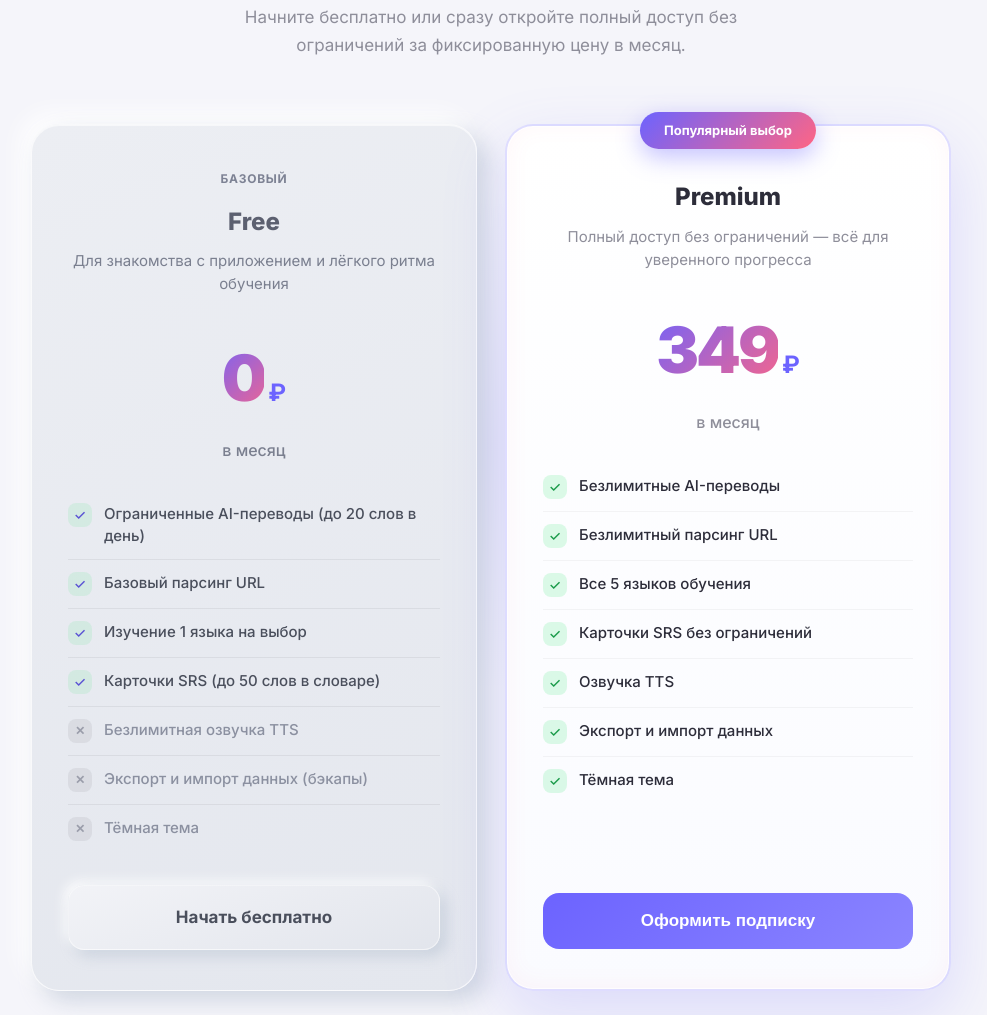
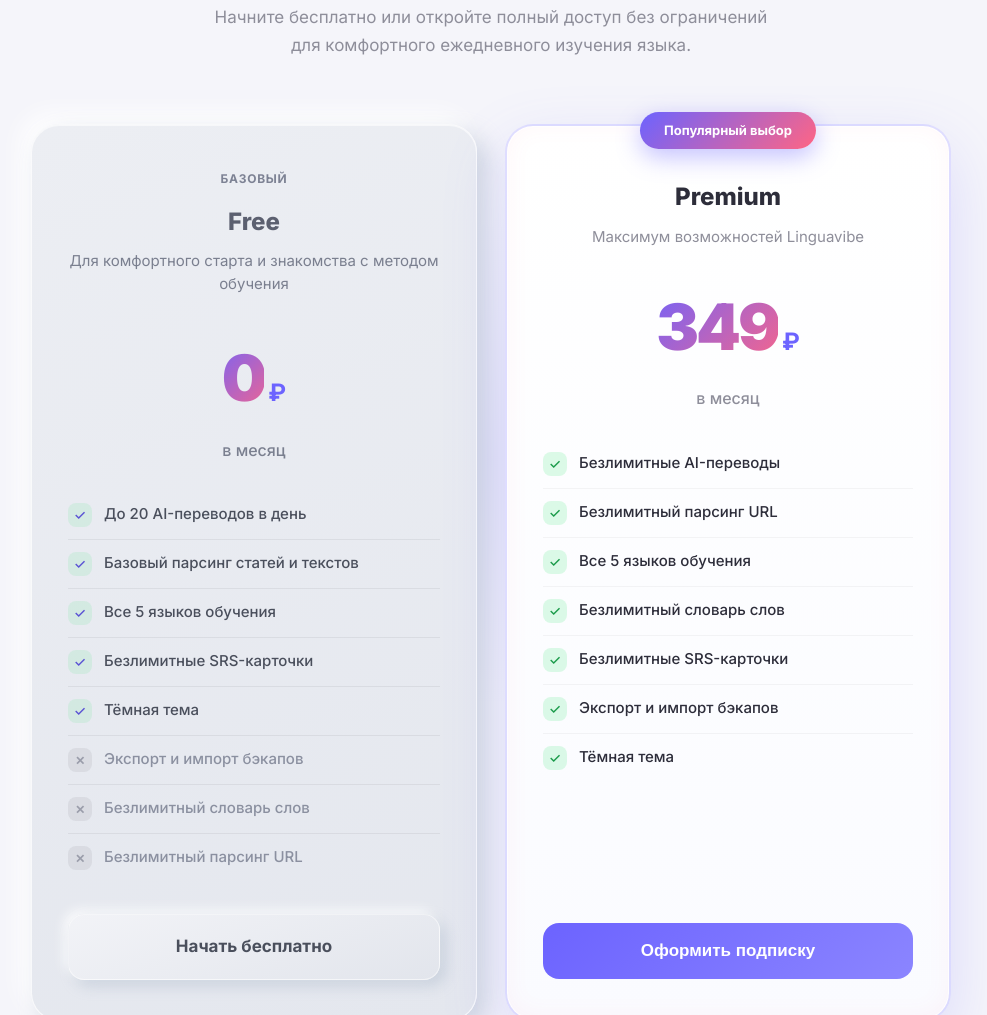
Before and after one commit to Xenofff/LinguaSite, a website: page public/index.html in a window 1280 px wide. Shown: the part 4174-5189 px from the top of the page, without its empty margins (149-1136 px from the left). Drawn offline with nearby package versions, Linux system fonts and the light colour scheme.

Commit message:
Refactored price blocks

```diff
--- a/public/index.html
+++ b/public/index.html
@@ -241,93 +241,152 @@
                 <div class="section-label">💎 Тарифы</div>
                 <h2 class="section-title">Free и Premium — сравните возможности</h2>
                 <p class="section-subtitle">
-                    Начните бесплатно или сразу откройте полный доступ без ограничений за фиксированную цену в месяц.
+                    Начните бесплатно или откройте полный доступ без ограничений для комфортного ежедневного изучения языка.
                 </p>
             </div>
+
             <div class="pricing-grid">
+
+                <!-- FREE -->
                 <article class="pricing-card pricing-card--free">
                     <div class="pricing-tier-label">Базовый</div>
+
                     <div class="pricing-name">Free</div>
-                    <p class="pricing-desc">Для знакомства с приложением и лёгкого ритма обучения</p>
+
+                    <p class="pricing-desc">
+                        Для комфортного старта и знакомства с методом обучения
+                    </p>
+
                     <div class="pricing-amount pricing-amount--free">
                         <span class="pricing-value pricing-value--free">0</span>
                         <span class="pricing-currency pricing-currency--free">₽</span>
                     </div>
+
                     <div class="pricing-period">в месяц</div>
+
                     <ul class="pricing-features">
+
                         <li>
                             <span class="check" aria-hidden="true">✓</span>
-                            <span>Ограниченные AI-переводы (до 20 слов в день)</span>
+                            <span>До 20 AI-переводов в день</span>
                         </li>
+
                         <li>
                             <span class="check" aria-hidden="true">✓</span>
-                            <span>Базовый парсинг URL</span>
+                            <span>Базовый парсинг статей и текстов</span>
                         </li>
+
                         <li>
                             <span class="check" aria-hidden="true">✓</span>
-                            <span>Изучение 1 языка на выбор</span>
+                            <span>Все 5 языков обучения</span>
                         </li>
+
                         <li>
                             <span class="check" aria-hidden="true">✓</span>
-                            <span>Карточки SRS (до 50 слов в словаре)</span>
+                            <span>Безлимитные SRS-карточки</span>
                         </li>
+
+                        <li>
+                            <span class="check" aria-hidden="true">✓</span>
+                            <span>Тёмная тема</span>
+                        </li>
+
                         <li>
                             <span class="cross" aria-hidden="true">✕</span>
-                            <span class="pricing-feature-muted">Безлимитная озвучка TTS</span>
+                            <span class="pricing-feature-muted">
+                                Экспорт и импорт бэкапов
+                            </span>
                         </li>
+
                         <li>
                             <span class="cross" aria-hidden="true">✕</span>
-                            <span class="pricing-feature-muted">Экспорт и импорт данных (бэкапы)</span>
+                            <span class="pricing-feature-muted">
+                                Безлимитный словарь слов
+                            </span>
                         </li>
+
                         <li>
                             <span class="cross" aria-hidden="true">✕</span>
-                            <span class="pricing-feature-muted">Тёмная тема</span>
+                            <span class="pricing-feature-muted">
+                                Безлимитный парсинг URL
+                            </span>
                         </li>
+
                     </ul>
-                    <a href="https://www.rustore.ru/catalog/app/com.xenoff.linguavibe" class="pricing-btn pricing-btn--free" target="_blank" rel="noopener noreferrer">Начать бесплатно</a>
+
+                    <a href="https://www.rustore.ru/catalog/app/com.xenoff.linguavibe"
+                       class="pricing-btn pricing-btn--free"
+                       target="_blank"
+                       rel="noopener noreferrer">
+                        Начать бесплатно
+                    </a>
                 </article>
 
+                <!-- PREMIUM -->
                 <article class="pricing-card pricing-card--premium">
+
                     <div class="pricing-popular">Популярный выбор</div>
+
                     <div class="pricing-name">Premium</div>
-                    <p class="pricing-desc">Полный доступ без ограничений — всё для уверенного прогресса</p>
+
+                    <p class="pricing-desc">
+                        Максимум возможностей Linguavibe
+                    </p>
+
                     <div class="pricing-amount">
                         <span class="pricing-value">349</span>
                         <span class="pricing-currency">₽</span>
                     </div>
+
                     <div class="pricing-period">в месяц</div>
+
                     <ul class="pricing-features">
+
                         <li>
                             <span class="check" aria-hidden="true">✓</span>
                             <span>Безлимитные AI-переводы</span>
                         </li>
+
                         <li>
                             <span class="check" aria-hidden="true">✓</span>
                             <span>Безлимитный парсинг URL</span>
                         </li>
+
                         <li>
                             <span class="check" aria-hidden="true">✓</span>
                             <span>Все 5 языков обучения</span>
                         </li>
+
                         <li>
                             <span class="check" aria-hidden="true">✓</span>
-                            <span>Карточки SRS без ограничений</span>
+                            <span>Безлимитный словарь слов</span>
                         </li>
+
                         <li>
                             <span class="check" aria-hidden="true">✓</span>
-                            <span>Озвучка TTS</span>
+                            <span>Безлимитные SRS-карточки</span>
                         </li>
+
                         <li>
                             <span class="check" aria-hidden="true">✓</span>
-                            <span>Экспорт и импорт данных</span>
+                            <span>Экспорт и импорт бэкапов</span>
                         </li>
+
                         <li>
                             <span class="check" aria-hidden="true">✓</span>
                             <span>Тёмная тема</span>
                         </li>
+
                     </ul>
-                    <button type="button" class="pricing-btn" id="checkoutBtn">Оформить подписку</button>
+
+                    <button type="button"
+                            class="pricing-btn"
+                            id="checkoutBtn">
+                        Оформить подписку
+                    </button>
+
                 </article>
+
             </div>
         </div>
     </section>
```
